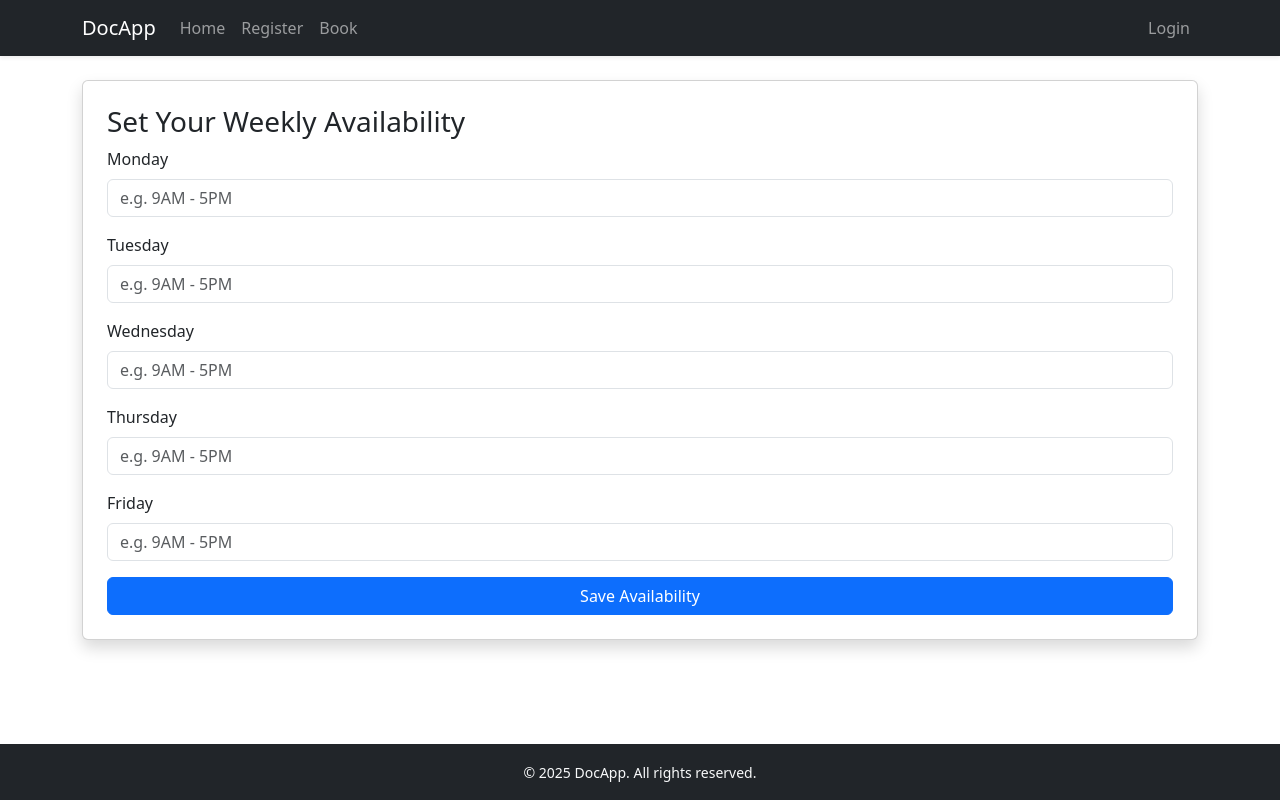
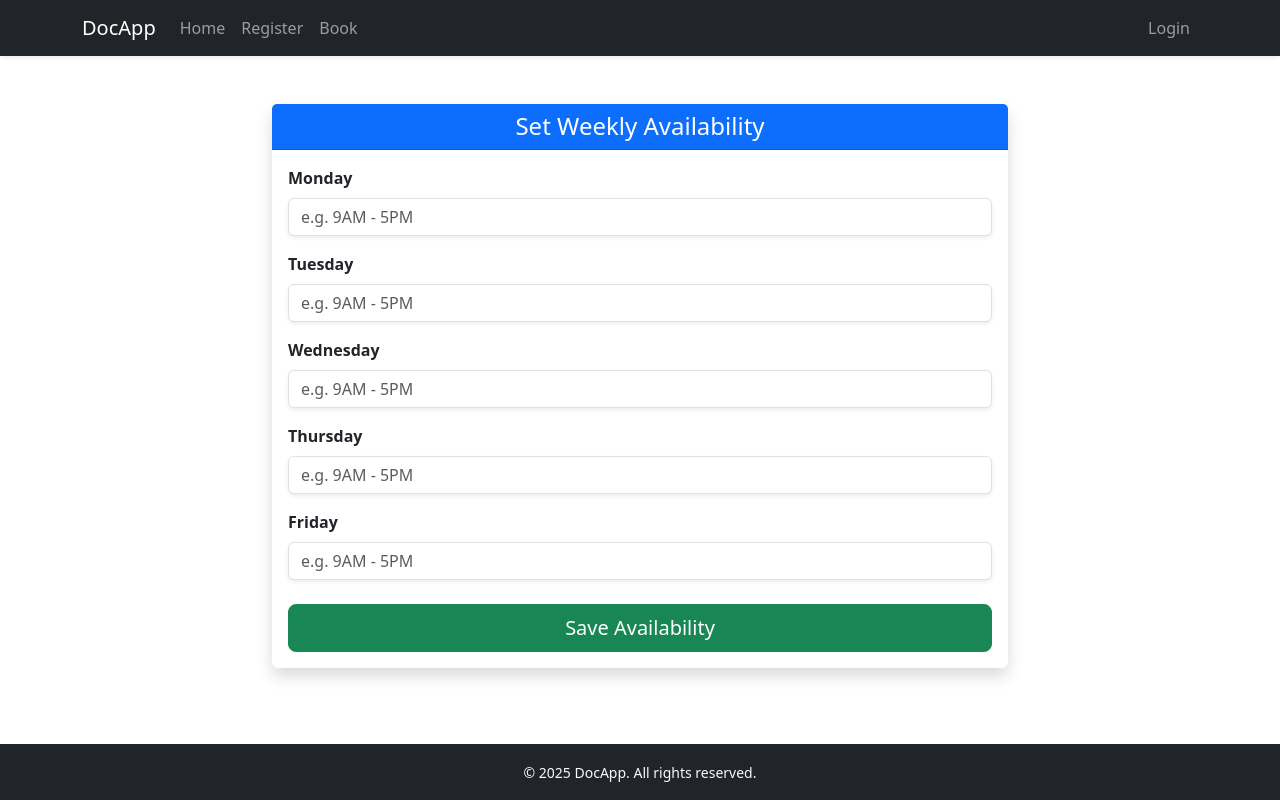
Before and after one commit to itfunda123/Doctor-Appointment-System, a React (Create React App) app in the folder frontend/: page /availability in a window 1280 px wide. Built offline with nearby package versions, Linux system fonts and the light colour scheme.

Commit message:
more boostrap to setavailability.js file

```diff
--- a/frontend/src/components/SetAvailability.js
+++ b/frontend/src/components/SetAvailability.js
@@ -1,6 +1,5 @@
-// SetAvailability.js
 import React, { useState, useEffect } from 'react';
-import { Button, Form, Card } from 'react-bootstrap';
+import { Button, Form, Card, Row, Col, Container } from 'react-bootstrap';
 
 function SetAvailability() {
   const user = JSON.parse(localStorage.getItem('user'));
@@ -41,35 +40,48 @@ function SetAvailability() {
         body: JSON.stringify(availability),
       });
       if (!response.ok) throw new Error('Failed to save availability');
-      alert('Availability updated successfully!');
+      alert('✅ Availability updated successfully!');
     } catch (err) {
       console.error(err);
-      alert('Error saving availability');
+      alert('❌ Error saving availability');
     }
   };
 
   const days = Object.keys(availability);
 
   return (
-    <div className="container mt-4">
-      <Card className="p-4 shadow">
-        <h3>Set Your Weekly Availability</h3>
+    <Container className="mt-5">
+      <Row className="justify-content-center">
+        <Col md={8}>
+          <Card className="shadow border-0">
+            <Card.Header className="bg-primary text-white text-center">
+              <h4 className="mb-0">Set Weekly Availability</h4>
+            </Card.Header>
+            <Card.Body>
               <Form onSubmit={handleSubmit}>
                 {days.map(day => (
                   <Form.Group key={day} className="mb-3">
-              <Form.Label>{day.charAt(0).toUpperCase() + day.slice(1)}</Form.Label>
+                    <Form.Label className="fw-bold text-capitalize">{day}</Form.Label>
                     <Form.Control
                       type="text"
                       placeholder="e.g. 9AM - 5PM"
                       value={availability[day]}
                       onChange={(e) => handleChange(day, e.target.value)}
+                      className="shadow-sm"
                     />
                   </Form.Group>
                 ))}
-          <Button type="submit" variant="primary" className="w-100">Save Availability</Button>
+                <div className="d-grid mt-4">
+                  <Button type="submit" variant="success" size="lg">
+                    Save Availability
+                  </Button>
+                </div>
               </Form>
+            </Card.Body>
           </Card>
-    </div>
+        </Col>
+      </Row>
+    </Container>
   );
 }
 
```
Lines whose indentation alone changed are shown as unchanged.
